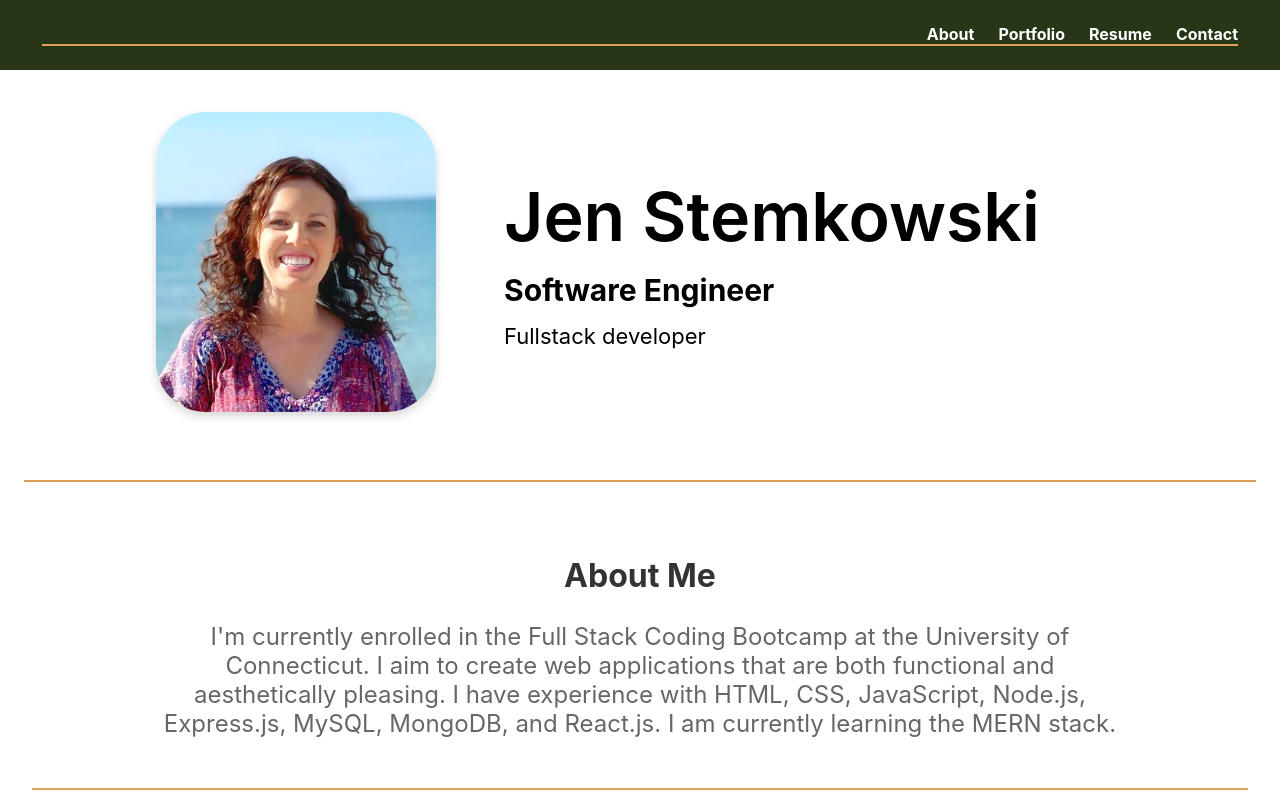
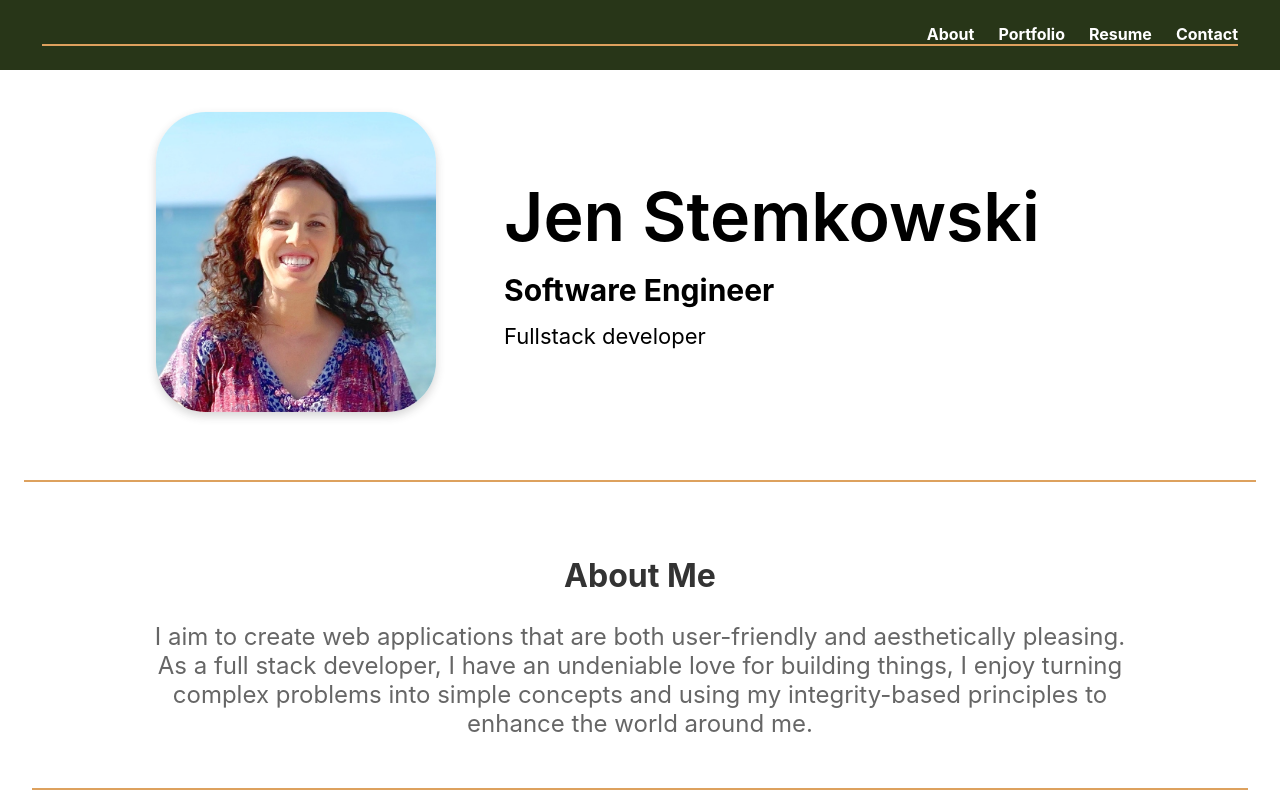
Before and after one commit to jenstem/react-portfolio, a React (Create React App) app: page / in a window 1280 px wide. Shown: the top 800 px of the page. Built offline with nearby package versions, Linux system fonts and the light colour scheme.

Commit message:
Update about me section

```diff
--- a/src/Pages/about.js
+++ b/src/Pages/about.js
@@ -7,7 +7,7 @@ export default function About() {
     <div className="about-container">
       <h2 className="about-title">About Me</h2>
       <p className="about-text">
-        I'm currently enrolled in the Full Stack Coding Bootcamp at the University of Connecticut.  I aim to create web applications that are both functional and aesthetically pleasing.  I have experience with HTML, CSS, JavaScript, Node.js, Express.js, MySQL, MongoDB, and React.js.  I am currently learning the MERN stack.
+        I aim to create web applications that are both user-friendly and aesthetically pleasing.  As a full stack developer, I have an undeniable love for building things, I enjoy turning complex problems into simple concepts and using my integrity-based principles to enhance the world around me.
 
       </p>
       <div className="bar"></div>
```
